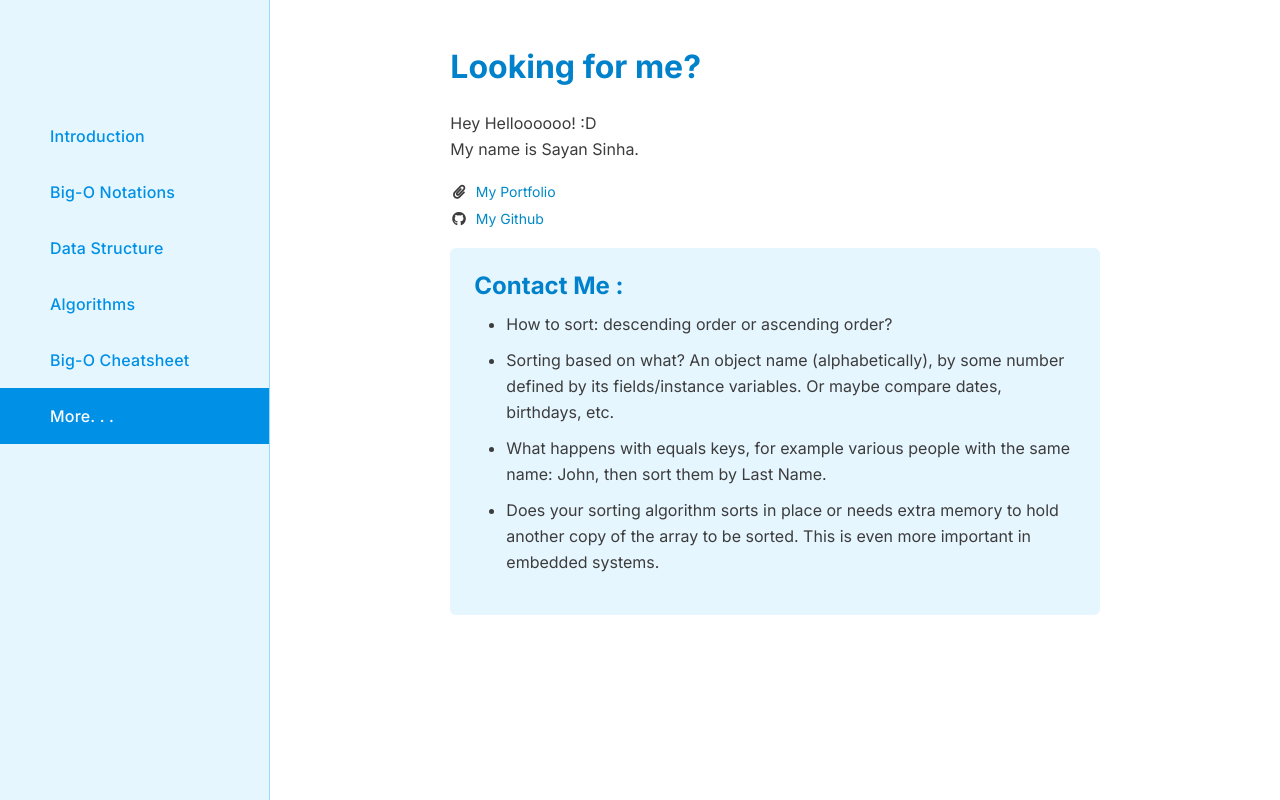
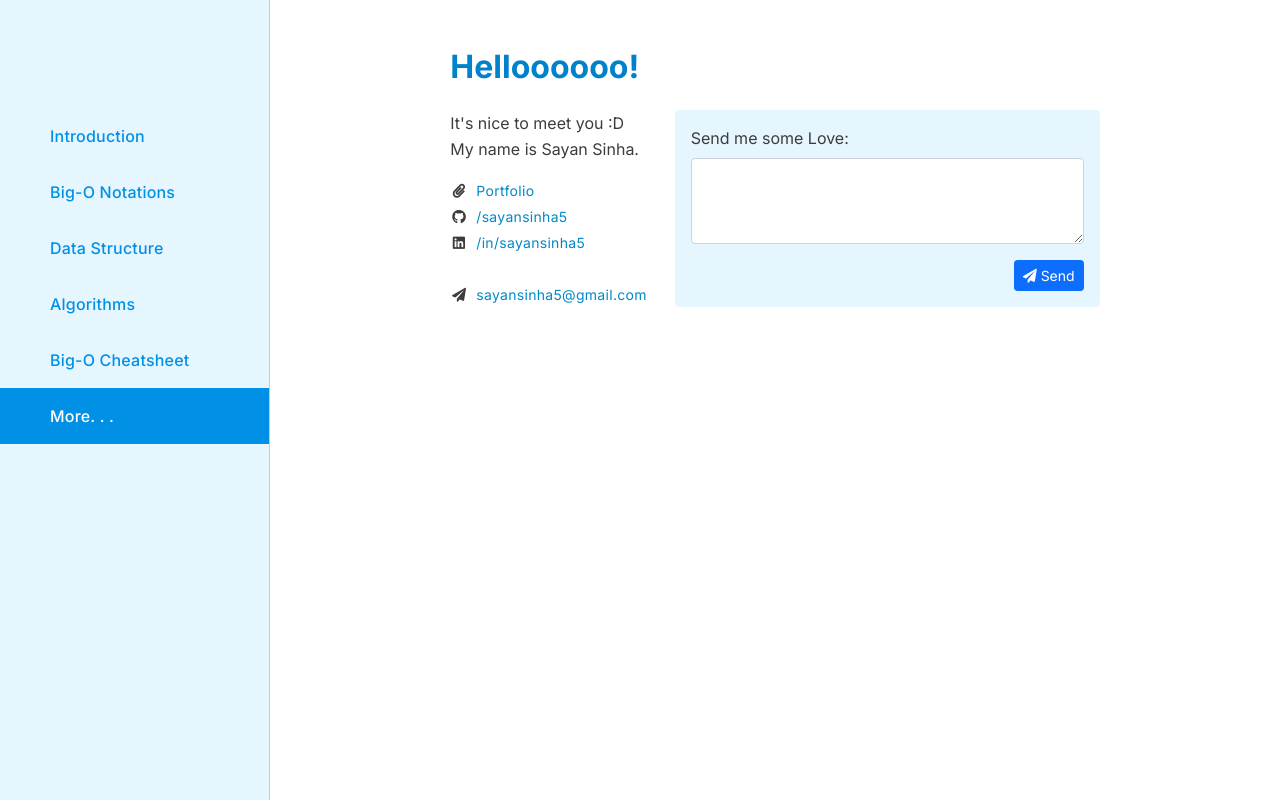
Before and after one commit to raj713335/Big-O-w-Angular, an Angular app: page /more in a window 1280 px wide. Built offline with nearby package versions, Linux system fonts and the light colour scheme.

Commit message:
Updated More Page

```diff
--- a/src/app/app.component.scss
+++ b/src/app/app.component.scss
@@ -9,14 +9,14 @@ $sidebar-width: 270px;
     top: 0;
     left: 0;
     border-right: 1px solid #99d9ff;
-    transition: 0.3s ease-in-out;
+    transition: 0.28s ease-in-out;
 }
 
 #view-content-wrapper {
     max-width: calc(100% - $sidebar-width);
     margin-left: $sidebar-width;
-    transition: 0.3s ease-in-out;
     overflow-x: hidden;
+    transition: 0.28s ease-in-out;
 }
 
 #view-area {
--- a/src/app/morecontact/morecontact.component.html
+++ b/src/app/morecontact/morecontact.component.html
@@ -1,40 +1,42 @@
-<h2>Looking for me?</h2>
+<h2>Helloooooo! </h2>
 
 <div class="mt-4">
 
+  <div class="row">
+    <div class="col-md-4">
       <p>
-    Hey Helloooooo! :D
+        It's nice to meet you :D
         <br />
         My name is Sayan Sinha.
       </p>
 
-  <p>
-    <small>
-    <i class="fa fa-paperclip fa-fw"></i> &nbsp;<a class="text-link" target="_blank" href="https://sayansinha5.github.io/My-Portfolio">My Portfolio</a>
+      <p class="mb-4" style="letter-spacing: 0.3px; font-size: 14px;">
+        <i class="fa fa-paperclip fa-fw"></i>&nbsp;
+        <a class="text-link" target="_blank" href="https://sayansinha5.github.io/My-Portfolio">Portfolio</a>
         <br />
-    <i class="fab fa-github fa-fw"></i> &nbsp;<a class="text-link" target="_blank" href="https://github.com/sayansinha5">My Github</a>
+        <i class="fab fa-github fa-fw"></i>&nbsp;
+        <a class="text-link" target="_blank" href="https://github.com/sayansinha5">/sayansinha5</a>
         <br />
-    </small>
+        <i class="fab fa-linkedin fa-fw"></i>&nbsp;
+        <a class="text-link" target="_blank" href="https://www.linkedin.com/in/sayansinha5">/in/sayansinha5</a>
+        <br />
+        <br />
+        <i class="fa fa-paper-plane fa-fw"></i>&nbsp;
+        <a class="text-link" href="mailto:sayansinha5@gmail.com">sayansinha5@gmail.com</a>
       </p>
-
-  <div class="bg-faint-blue p-4" style="border-radius: 6px;">
-    <h4>Contact Me :</h4>
-    <ul class="list-display">
-      <li>
-        How to sort: descending order or ascending order?
-      </li>
-      <li>
-        Sorting based on what? An object name (alphabetically), by some number defined by its fields/instance variables.
-        Or maybe compare dates, birthdays, etc.
-      </li>
-      <li>
-        What happens with equals keys, for example various people with the same name:
-        John, then sort them by Last Name.
-      </li>
-      <li>
-        Does your sorting algorithm sorts in place or needs extra memory to hold another copy of the array to be sorted.
-        This is even more important in embedded systems.
-      </li>
-    </ul>
+    </div>
+    <div class="col-md-8">
+      <div class="bg-faint-blue p-3" style="border-radius: 4px;">
+        <div class="mb-3">
+          <label for="exampleFormControlTextarea1" class="form-label">Send me some Love:</label>
+          <textarea class="form-control" id="exampleFormControlTextarea1" rows="3"></textarea>
+        </div>
+        <div class="text-end">
+          <button class="btn btn-primary btn-sm">
+            <i class="fa fa-paper-plane"></i> Send
+          </button>
         </div>
       </div>
+    </div>
+  </div>
+</div>
```
Lines whose indentation alone changed are shown as unchanged.
